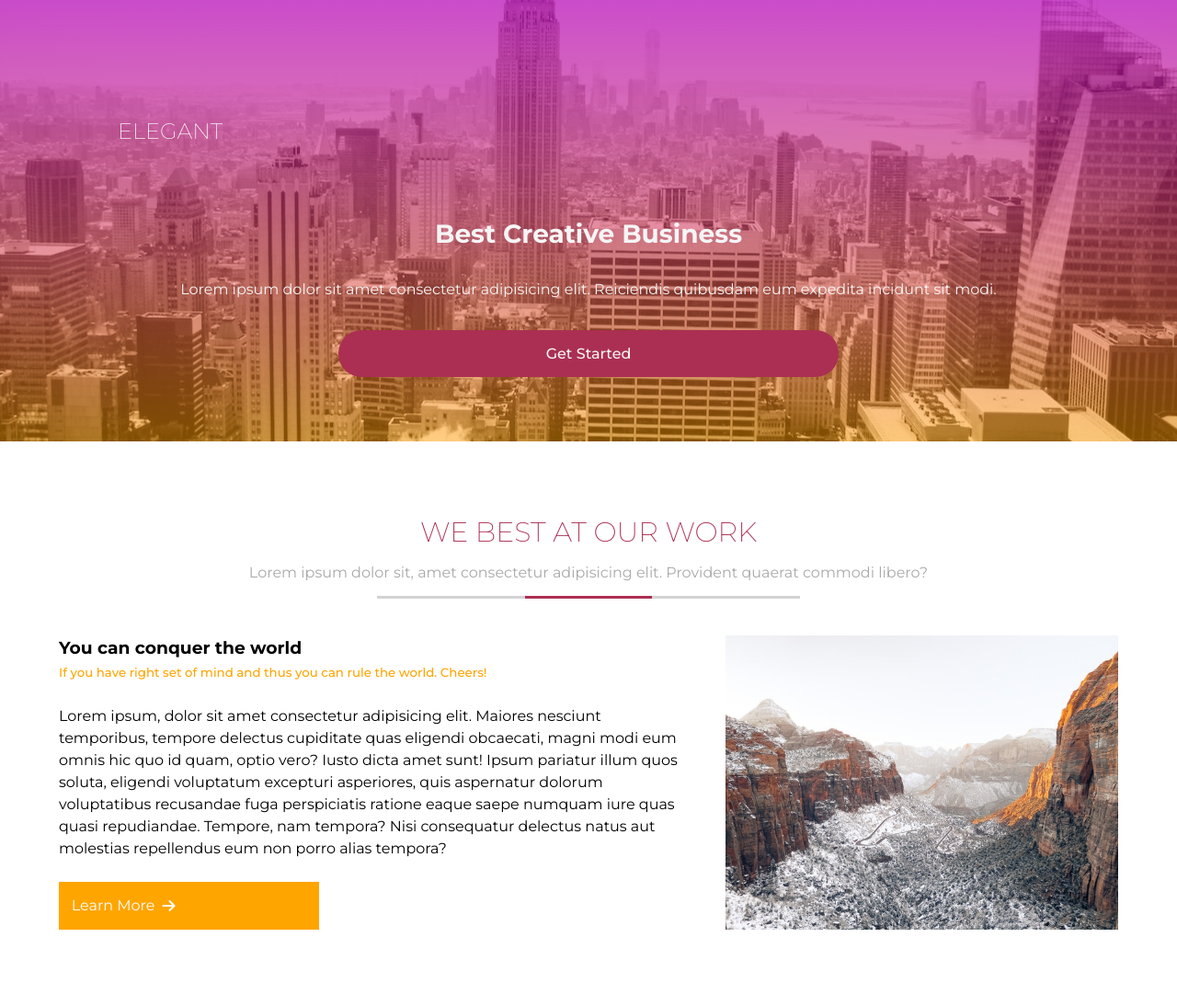
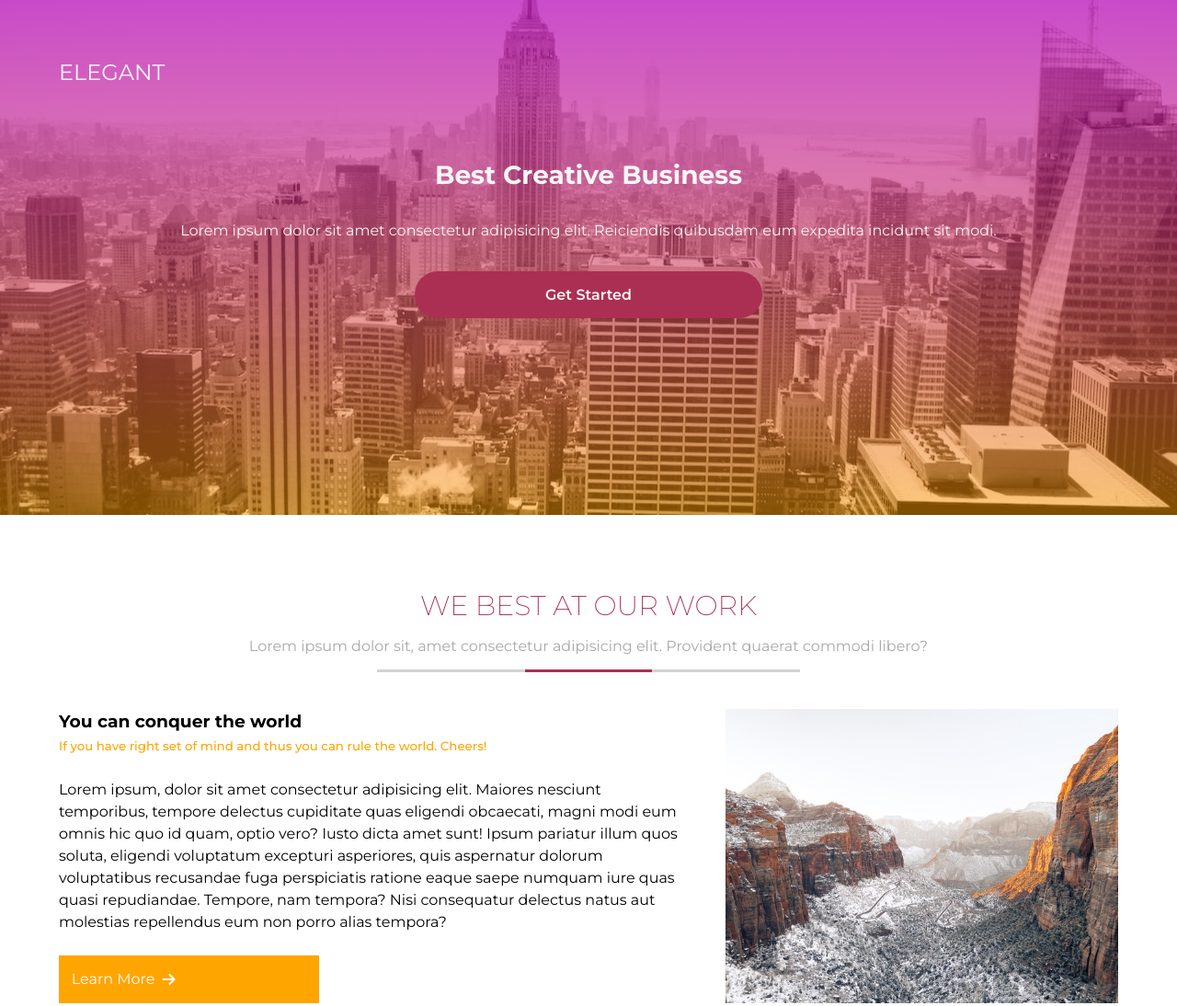
Before and after one commit to gfreitasTamwood/2023-02-class-01, a plain HTML site: page index.html in a window 1280 px wide. Shown: the top 1094 px of the page at 92% size. Drawn offline with Linux system fonts and the light colour scheme.

Commit message:
Tablet-Dylan: Header CSS is done

```diff
--- a/css/style.css
+++ b/css/style.css
@@ -398,6 +398,29 @@ img {
 /** TABLET **/
 @media (min-width: 600px) {
 
+    header {
+        min-height: 70vh;
+    }
+
+    header > article {
+        padding: 5%;
+    }
+
+    header h2 {
+        font-weight: 400;
+    }
+
+    header section > [href="#"] {
+        width: 30%;
+        font-weight: 600;
+        transition: .6s;
+    }
+
+    header section > [href="#"]:hover {
+        background-color: white;
+        color: var(--mainColor);
+    }
+
     /** ABOUT **/
     .about > figure {
         flex-direction: row-reverse;
```
